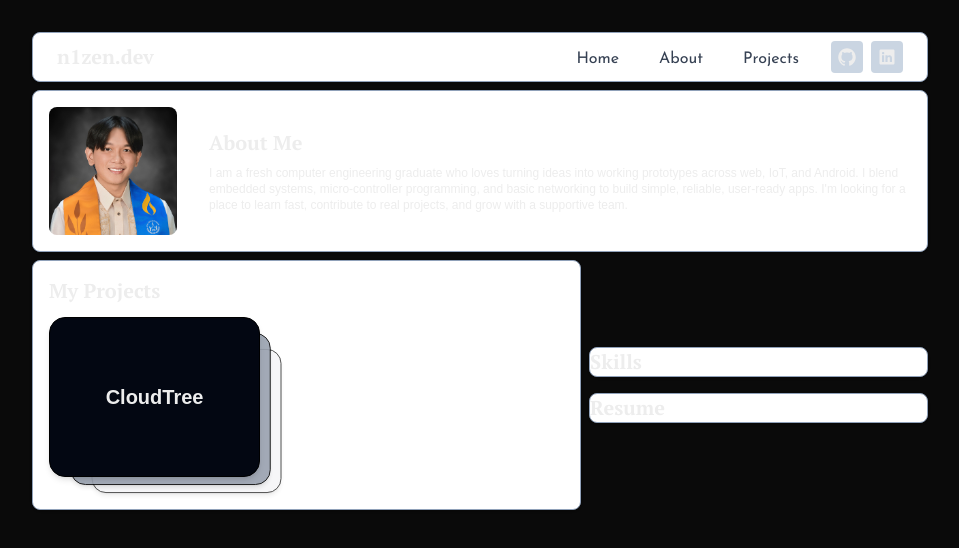
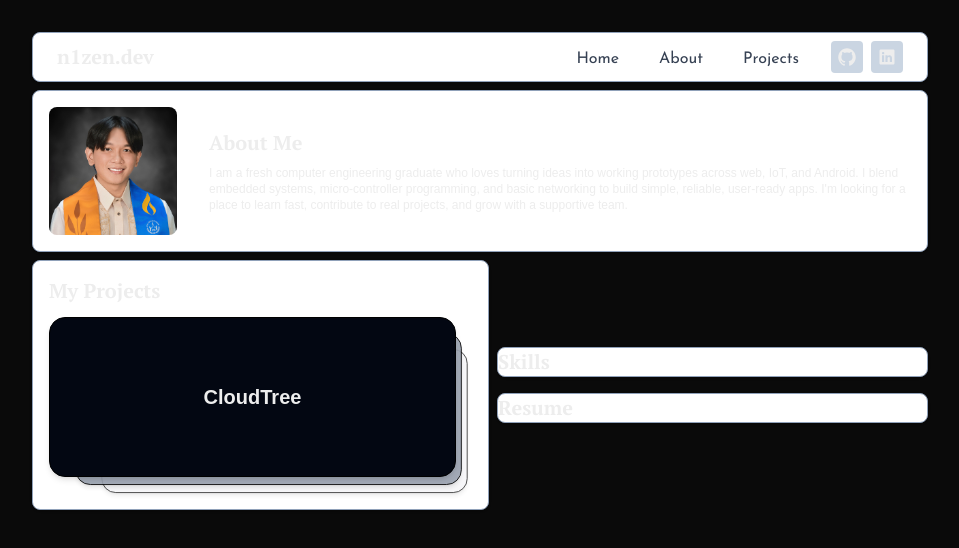
Before and after one commit to n1zen/portfolio-next, a Next.js app: page / in a window 1280 px wide. Shown: the top 548 px of the page, without its empty margins (160-1119 px from the left). Built offline with nearby package versions, Linux system fonts and the light colour scheme; a web font is replaced by a local one.

Commit message:
readjust padding right of main card on Projects.tsx

```diff
--- a/app/components/Projects.tsx
+++ b/app/components/Projects.tsx
@@ -32,7 +32,7 @@ export default function Projects() {
     };
 
     return(
-	<Card className="w-full flex flex-col py-4 pl-4 pr-80 gap-3">
+	<Card className="w-full flex flex-col py-4 pl-4 pr-8 gap-3">
 	    <Title>My Projects</Title>
 	    <div className="relative w-full h-40 mb-4">
 	    {visible
```
